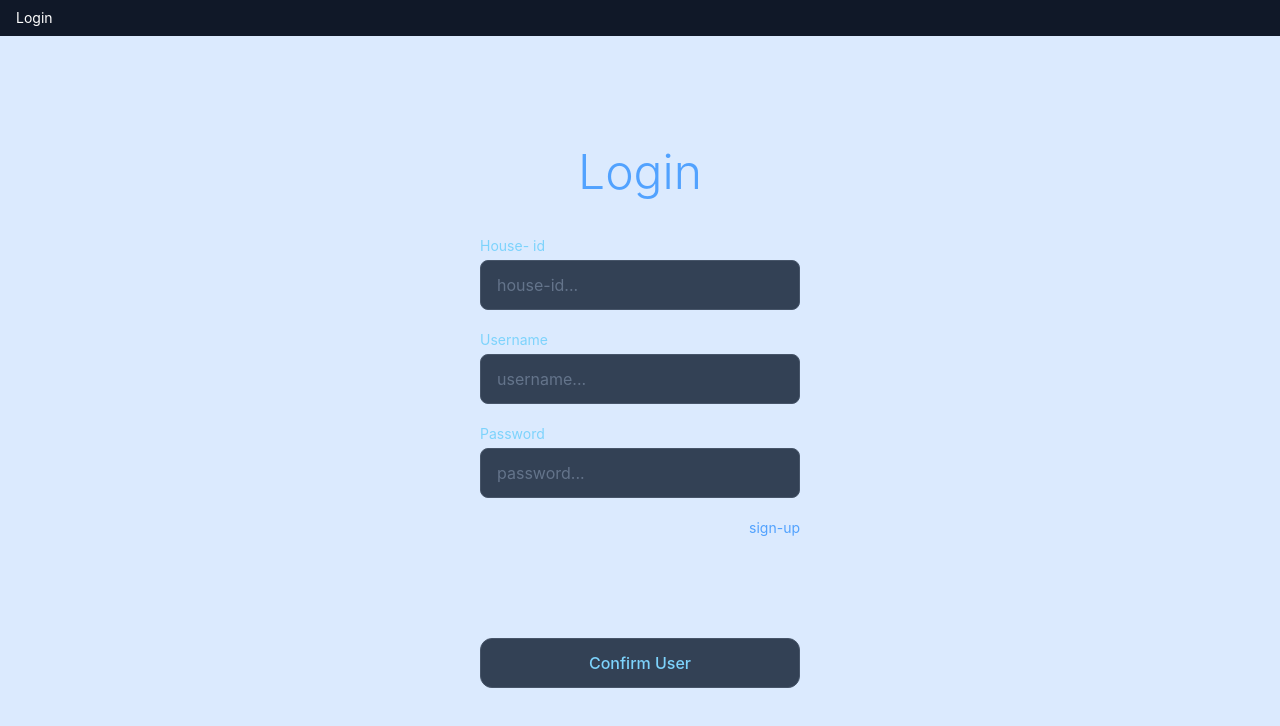
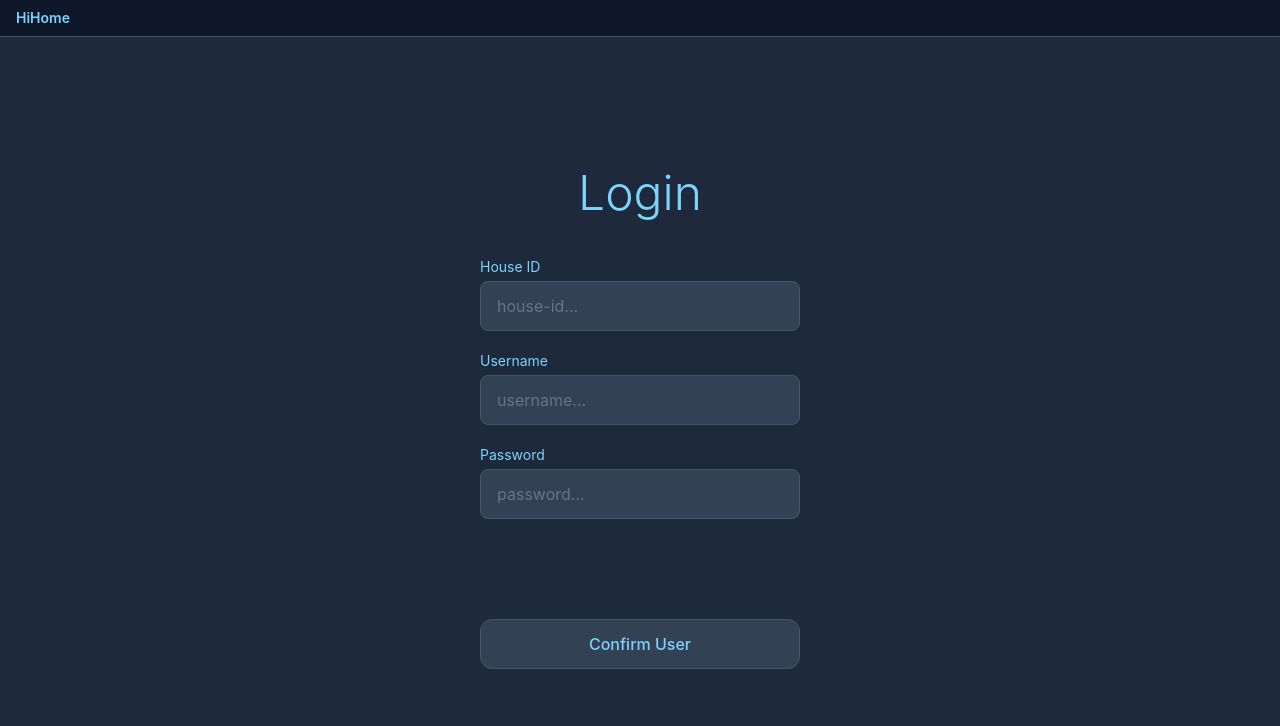
Before and after one commit to nicolo-mn/HiHome, a Vue app in the folder frontend/: page /login in a window 1280 px wide. Shown: the top 726 px of the page. Built offline with nearby package versions, Linux system fonts and the light colour scheme.

Commit message:
feat(frontend): modified login and test

```diff
--- a/frontend/src/views/LoginView.vue
+++ b/frontend/src/views/LoginView.vue
@@ -19,7 +19,7 @@ async function handleLogin() {
   isLoading.value = true;
   try {
     await authStore.login(houseId.value, username.value, password.value);
-    router.push({ name: "home" });
+    router.push({ name: "dashboard" });
   } catch {
     error.value = "Invalid credentials. Please try again.";
   } finally {
@@ -29,18 +29,22 @@ async function handleLogin() {
 </script>
 
 <template>
-  <div class="min-h-screen bg-blue-100 flex flex-col">
-    <div class="bg-gray-900 text-white px-4 py-2 text-sm">Login</div>
+  <div class="min-h-screen bg-base flex flex-col">
+    <div
+      class="bg-surface border-b border-border text-primary px-4 py-2 text-sm font-semibold"
+    >
+      HiHome
+    </div>
 
     <div class="flex-1 flex flex-col items-center justify-center px-8">
-      <h1 class="text-5xl font-light text-blue-400 mb-10">Login</h1>
+      <h1 class="text-5xl font-light text-primary mb-10">Login</h1>
 
       <form
         @submit.prevent="handleLogin"
         class="w-full max-w-xs flex flex-col gap-5"
       >
         <BaseInput
-          label="House- id"
+          label="House ID"
           v-model="houseId"
           placeholder="house-id..."
         />
@@ -56,11 +60,7 @@ async function handleLogin() {
           type="password"
         />
 
-        <div class="flex justify-end">
-          <a href="#" class="text-sm text-blue-400 hover:underline">sign-up</a>
-        </div>
-
-        <p v-if="error" class="text-red-500 text-sm text-center">{{ error }}</p>
+        <p v-if="error" class="text-red-400 text-sm text-center">{{ error }}</p>
 
         <div class="mt-20">
           <BaseButton label="Confirm User" :loading="isLoading" />
```
Also changed, not shown: 1 other file (tests, documents, lock files or other folders).
